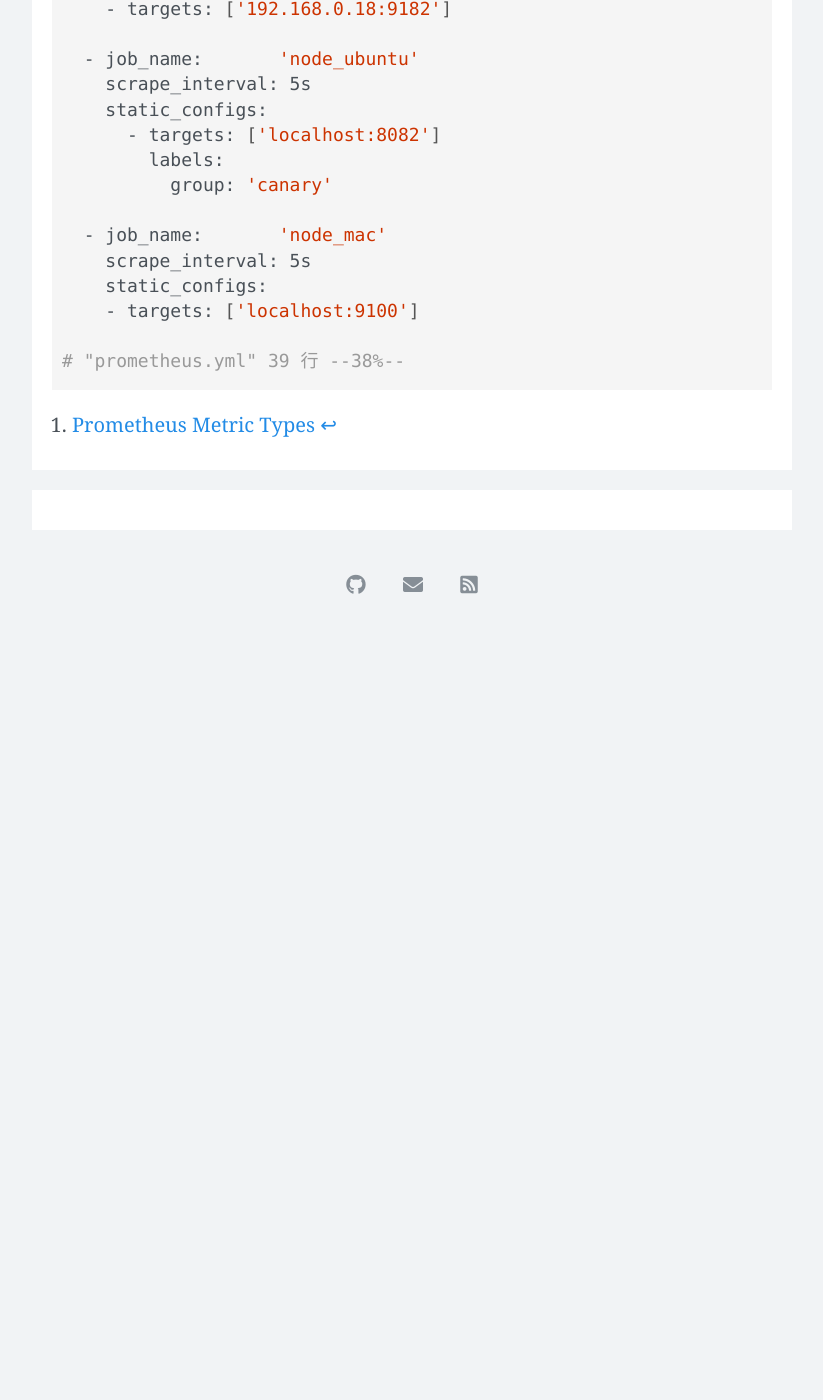
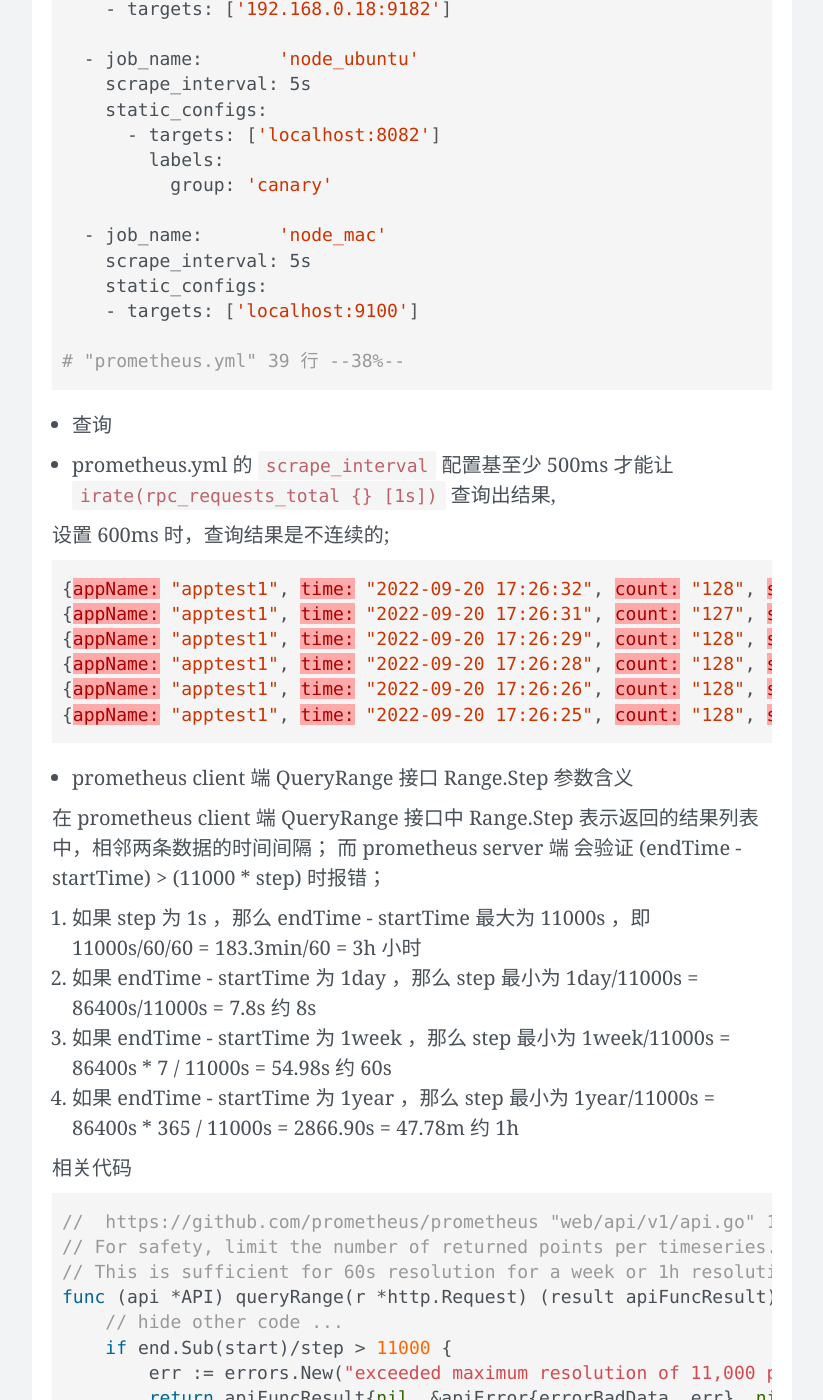
Before and after one commit to wangtiga/wangtiga.github.io, a Jekyll site: the page built from _posts/2021-04-24-prometheus_metric_types.md, in a window 1280 px wide and 1400 px high, scrolled down 8057 px. Shown: the whole window, without its empty margins (228-1051 px from the left). Built offline with Jekyll 4.4.1, drawn with Linux system fonts in a browser that asks for light colours; nearby versions of some CDN libraries; comment, search, counter and statistics services are not loaded; before the commit the page ends 8687 px from its top, so only the background shows below that; some of the changed text lies outside the part shown.

Commit message:
update prometheus_metric_types

````diff
--- a/_posts/2021-04-24-prometheus_metric_types.md
+++ b/_posts/2021-04-24-prometheus_metric_types.md
@@ -288,4 +288,61 @@ scrape_configs:
 # "prometheus.yml" 39 行 --38%--
 ```
 
+- 查询
+
+
+- prometheus.yml 的 `scrape_interval` 配置基至少 500ms 才能让 `irate(rpc_requests_total {} [1s])` 查询出结果,
+
+设置 600ms 时，查询结果是不连续的;
+```json
+{appName: "apptest1", time: "2022-09-20 17:26:32", count: "128", state: "success"}
+{appName: "apptest1", time: "2022-09-20 17:26:31", count: "127", state: "success"}
+{appName: "apptest1", time: "2022-09-20 17:26:29", count: "128", state: "success"}
+{appName: "apptest1", time: "2022-09-20 17:26:28", count: "128", state: "success"}
+{appName: "apptest1", time: "2022-09-20 17:26:26", count: "128", state: "success"}
+{appName: "apptest1", time: "2022-09-20 17:26:25", count: "128", state: "success"}
+```
+
+- prometheus client 端 QueryRange 接口 Range.Step 参数含义
+
+在 prometheus client 端 QueryRange 接口中 Range.Step 表示返回的结果列表中，相邻两条数据的时间间隔；
+而 prometheus server 端 会验证 (endTime - startTime) > (11000 * step) 时报错；
+
+1. 如果 step 为 1s ，那么 endTime - startTime 最大为 11000s ，即 11000s/60/60 = 183.3min/60 = 3h 小时
+2. 如果 endTime - startTime 为 1day  ，那么 step 最小为 1day/11000s = 86400s/11000s = 7.8s 约 8s
+3. 如果 endTime - startTime 为 1week ，那么 step 最小为 1week/11000s = 86400s * 7 / 11000s = 54.98s 约 60s
+4. 如果 endTime - startTime 为 1year ，那么 step 最小为 1year/11000s = 86400s * 365 / 11000s = 2866.90s = 47.78m 约 1h
+
+相关代码
+```go
+//  https://github.com/prometheus/prometheus "web/api/v1/api.go" 1741 lines
+// For safety, limit the number of returned points per timeseries.
+// This is sufficient for 60s resolution for a week or 1h resolution for a year.
+func (api *API) queryRange(r *http.Request) (result apiFuncResult) {
+    // hide other code ...
+    if end.Sub(start)/step > 11000 {
+        err := errors.New("exceeded maximum resolution of 11,000 points per timeseries. Try decreasing the query resolution (?step=XX)")
+        return apiFuncResult{nil, &apiError{errorBadData, err}, nil, nil}
+    }
+    // hide other code ...
+}
+
+// https://github.com/prometheus/client_golang "api/prometheus/v1/api.go"
+type Range struct {  // Range represents a sliced time range.
+        // The boundaries of the time range.
+        Start, End time.Time
+        // The maximum time between two slices within the boundaries.
+        Step time.Duration
+}
+type API interface {
+    QueryRange(ctx context.Context, query string, r Range) (model.Value, Warnings, error)
+}
+
+```
+
+
+
+
+
+
 [^PROMETHEUS_METRIC_TYPES]: [Prometheus Metric Types](https://prometheus.io/docs/concepts/metric_types/#metric-types)
````
Also changed, not shown: _posts/2021-11-22-mysql_insert_qps.md (+0 -1 lines).
